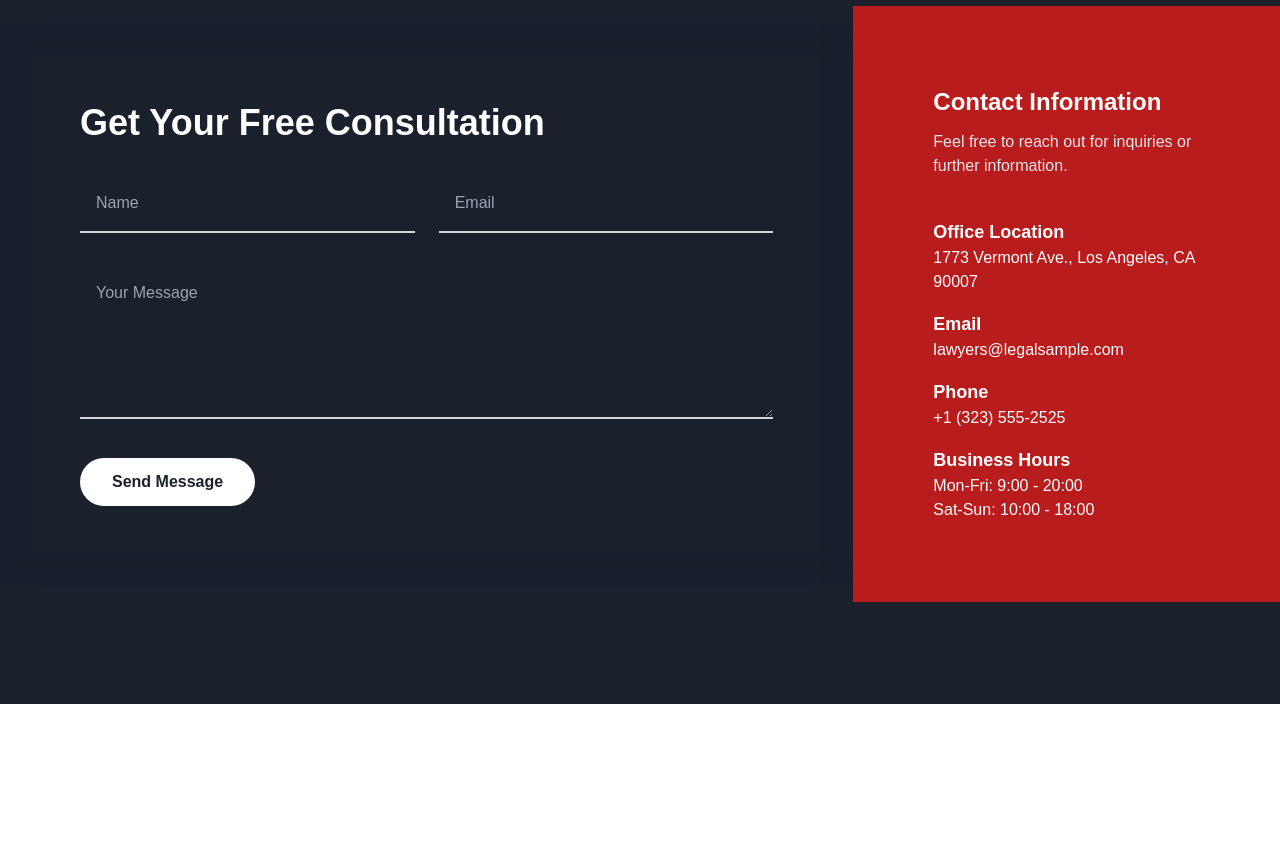
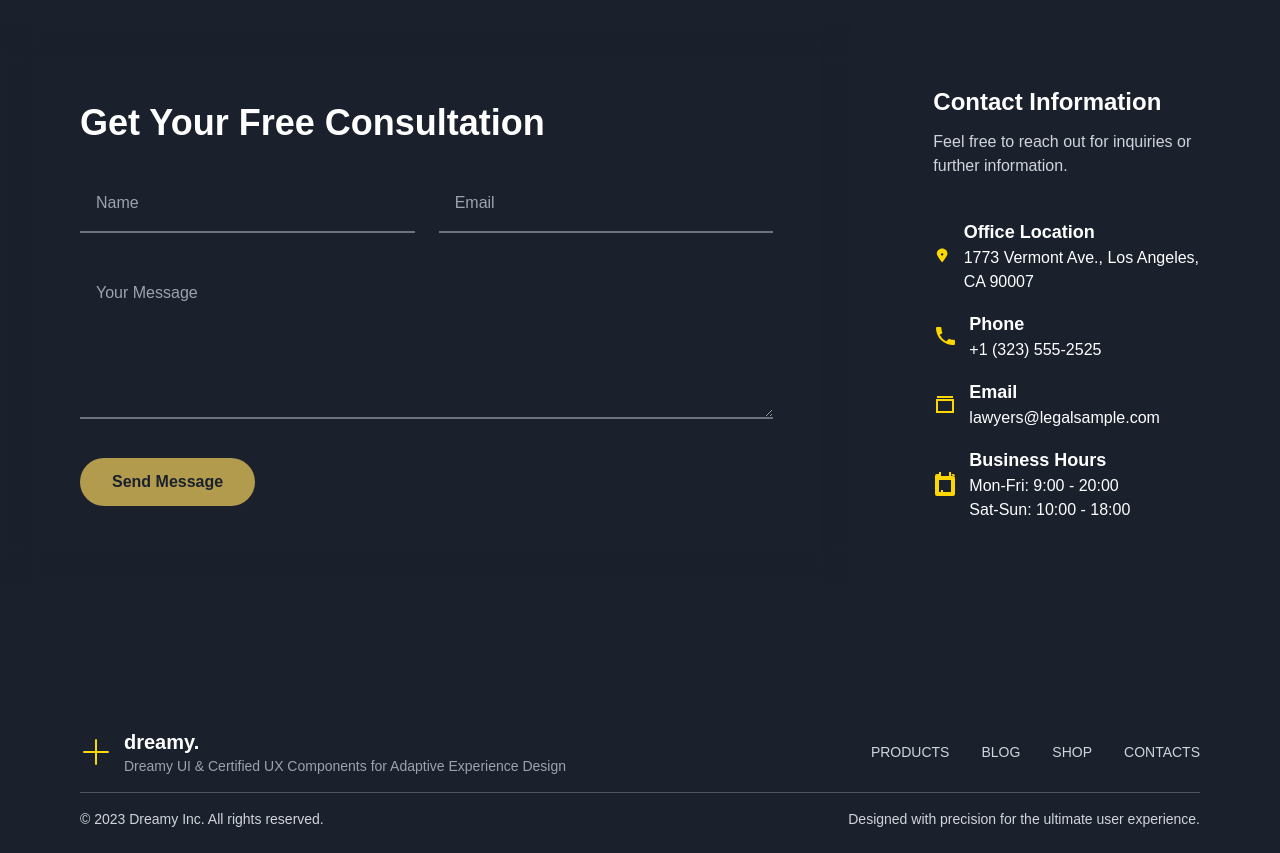
Before and after one commit to XplendevGit/lawyersv2, a Next.js app: page / in a window 1280 px wide. Shown: the part 2840-3693 px from the top of the page. Before the commit the page ends 3544 px from the top, so only its background shows below. Built offline with nearby package versions, Linux system fonts and the light colour scheme.

Commit message:
updates v.0.1

```diff
--- a/app/components/ContactSection.tsx
+++ b/app/components/ContactSection.tsx
@@ -35,7 +35,7 @@ export default function ContactSection() {
               placeholder="Name"
               value={formData.name}
               onChange={handleChange}
-              className="w-full lg:w-1/2 p-4 bg-transparent border-b-2 border-gray-300 focus:outline-none placeholder-gray-400 text-white"
+              className="w-full lg:w-1/2 p-4 bg-transparent border-b-2 border-gray-500 focus:outline-none placeholder-gray-400 text-white"
             />
             <input
               type="email"
@@ -43,7 +43,7 @@ export default function ContactSection() {
               placeholder="Email"
               value={formData.email}
               onChange={handleChange}
-              className="w-full lg:w-1/2 p-4 bg-transparent border-b-2 border-gray-300 focus:outline-none placeholder-gray-400 text-white"
+              className="w-full lg:w-1/2 p-4 bg-transparent border-b-2 border-gray-500 focus:outline-none placeholder-gray-400 text-white"
             />
           </div>
           <textarea
@@ -51,13 +51,13 @@ export default function ContactSection() {
             placeholder="Your Message"
             value={formData.message}
             onChange={handleChange}
-            className="w-full p-4 bg-transparent border-b-2 border-gray-300 focus:outline-none placeholder-gray-400 text-white"
+            className="w-full p-4 bg-transparent border-b-2 border-gray-500 focus:outline-none placeholder-gray-400 text-white"
             rows={5}
           ></textarea>
           <div className="flex justify-center lg:justify-start">
             <button
               type="submit"
-              className="bg-white text-dark-blue font-semibold py-3 px-8 rounded-full hover:bg-gray-100 transition"
+              className="bg-gold-dark text-dark-blue font-semibold py-3 px-8 rounded-full hover:bg-gold-light transition"
             >
               Send Message
             </button>
@@ -67,34 +67,74 @@ export default function ContactSection() {
 
       {/* Contact Info Section */}
       <motion.div
-        className="lg:w-1/3 p-10 lg:p-20 bg-red-700 space-y-8 lg:space-y-10 text-white"
+        className="lg:w-1/3 p-10 lg:p-20 bg-dark-gray text-white space-y-8 lg:space-y-10"
         initial={{ opacity: 0, x: 50 }}
         animate={{ opacity: 1, x: 0 }}
         transition={{ duration: 0.5 }}
       >
         <div className="space-y-3">
           <h3 className="text-2xl font-bold">Contact Information</h3>
-          <p className="text-gray-200">Feel free to reach out for inquiries or further information.</p>
+          <p className="text-gray-300">Feel free to reach out for inquiries or further information.</p>
         </div>
         <div className="space-y-4">
+          <div className="flex items-center space-x-3">
+            <svg
+              xmlns="http://www.w3.org/2000/svg"
+              fill="#FFD700"
+              viewBox="0 0 24 24"
+              className="w-6 h-6"
+            >
+              <path d="M12 2C8.13 2 5 5.13 5 9c0 3.09 3.84 6.64 6.23 10.69.4.66 1.14.66 1.54 0C15.16 15.64 19 12.09 19 9c0-3.87-3.13-7-7-7zm0 9.5c-.83 0-1.5-.67-1.5-1.5S11.17 8.5 12 8.5s1.5.67 1.5 1.5S12.83 11.5 12 11.5z" />
+            </svg>
             <div>
               <h4 className="text-lg font-semibold">Office Location</h4>
               <p>1773 Vermont Ave., Los Angeles, CA 90007</p>
             </div>
+          </div>
+          <div className="flex items-center space-x-3">
+            <svg
+              xmlns="http://www.w3.org/2000/svg"
+              fill="#FFD700"
+              viewBox="0 0 24 24"
+              className="w-6 h-6"
+            >
+              <path d="M6.62 10.79a15.72 15.72 0 006.59 6.59l2.2-2.2a1 1 0 011.14-.23 11.64 11.64 0 004.4.85 1 1 0 011 1V20a1 1 0 01-1 1A17 17 0 013 4a1 1 0 011-1h3.37a1 1 0 011 1 11.64 11.64 0 00.85 4.4 1 1 0 01-.23 1.14z" />
+            </svg>
+            <div>
+              <h4 className="text-lg font-semibold">Phone</h4>
+              <p>+1 (323) 555-2525</p>
+            </div>
+          </div>
+          <div className="flex items-center space-x-3">
+            <svg
+              xmlns="http://www.w3.org/2000/svg"
+              fill="#FFD700"
+              viewBox="0 0 24 24"
+              className="w-6 h-6"
+            >
+              <path d="M4 4h16v2H4zM3 7h18v14H3zm2 2v10h14V9z" />
+            </svg>
             <div>
               <h4 className="text-lg font-semibold">Email</h4>
               <p>lawyers@legalsample.com</p>
             </div>
-          <div>
-            <h4 className="text-lg font-semibold">Phone</h4>
-            <p>+1 (323) 555-2525</p>
           </div>
+          <div className="flex items-center space-x-3">
+            <svg
+              xmlns="http://www.w3.org/2000/svg"
+              fill="#FFD700"
+              viewBox="0 0 24 24"
+              className="w-6 h-6"
+            >
+              <path d="M8 2v2h8V2H8zm2 18v-2H8v2h2zm8-18v2h2a2 2 0 012 2v16a2 2 0 01-2 2h-2v2h-2v-2H8v2H6v-2H4a2 2 0 01-2-2V4a2 2 0 012-2h2V0h2v2h8V0h2v2h2a2 2 0 012 2h-2zm0 18V8H6v12h12z" />
+            </svg>
             <div>
               <h4 className="text-lg font-semibold">Business Hours</h4>
               <p>Mon-Fri: 9:00 - 20:00</p>
               <p>Sat-Sun: 10:00 - 18:00</p>
             </div>
           </div>
+        </div>
       </motion.div>
     </section>
   );
--- a/app/components/ExperienceSection.tsx
+++ b/app/components/ExperienceSection.tsx
@@ -20,10 +20,10 @@ export default function ExperienceSection() {
           Experienced <span className="text-gold-dark">And Trusted</span>
         </h2>
         <p className="mt-4 text-gray-700 text-lg">
-        Our attorneys think like business people, with extensive backgrounds in both law and business. This unique perspective helps us address the complex challenges our clients face in achieving success and growth. We provide strategic, proactive solutions tailored to each clients needs, building strong, lasting relationships founded on trust and integrity.
+          Our attorneys think like business people, with extensive backgrounds in both law and business. This unique perspective helps us address the complex challenges our clients face in achieving success and growth. We provide strategic, proactive solutions tailored to each clients needs, building strong, lasting relationships founded on trust and integrity.
         </p>
         <p className="text-gray-700 text-lg">
-        Our commitment to excellence empowers clients to operate with confidence, knowing they have a legal partner dedicated to their long-term success and prepared to anticipate and prevent potential challenges.
+          Our commitment to excellence empowers clients to operate with confidence, knowing they have a legal partner dedicated to their long-term success and prepared to anticipate and prevent potential challenges.
         </p>
 
         {/* Icon Section */}
@@ -94,12 +94,12 @@ export default function ExperienceSection() {
 
       {/* Image Section */}
       <motion.div
-        className="lg:w-1/2 mt-10 lg:mt-0"
+        className="lg:w-1/2 mt-10 lg:mt-0 flex justify-center"
         initial={{ opacity: 0, x: 50 }}
         animate={{ opacity: 1, x: 0 }}
         transition={{ duration: 0.5 }}
       >
-        <div className="relative w-full h-80 lg:h-full bg-transparent overflow-hidden flex justify-center object-center mx-auto">
+        <div className="relative w-3/4 md:w-1/2 lg:w-full h-80 lg:h-[500px] rounded-lg overflow-hidden justify-center flex">
           <Image
             src="https://i.postimg.cc/rmwFPnrW/trust-2.png"
             alt="Experienced Lawyer"
--- a/app/components/Footer.tsx
+++ b/app/components/Footer.tsx
@@ -1,10 +1,65 @@
-import React from 'react'
+// components/Header.tsx
+"use client";
+import { motion } from "framer-motion";
 
+export default function Header() {
+  return (
+    <header className="bg-dark-blue text-gray-300 py-6 px-4 md:px-10 lg:px-20">
+      <div className="flex flex-col md:flex-row items-center justify-between">
+        {/* Logo and Description */}
+        <motion.div
+          className="flex items-center space-x-3 mb-4 md:mb-0"
+          initial={{ opacity: 0, x: -30 }}
+          animate={{ opacity: 1, x: 0 }}
+          transition={{ duration: 0.5 }}
+        >
+          {/* Logo Icon */}
+          <div className="w-8 h-8">
+            <svg
+              xmlns="http://www.w3.org/2000/svg"
+              fill="none"
+              viewBox="0 0 24 24"
+              strokeWidth="1.5"
+              stroke="#FFD700" // Dorado para el icono
+              className="w-full h-full"
+            >
+              <path
+                strokeLinecap="round"
+                strokeLinejoin="round"
+                d="M12 3v18m9-9H3"
+              />
+            </svg>
+          </div>
+          {/* Brand Name and Description */}
+          <div>
+            <h1 className="text-white text-xl font-semibold">dreamy.</h1>
+            <p className="text-sm text-gray-400">
+              Dreamy UI & Certified UX Components for Adaptive Experience Design
+            </p>
+          </div>
+        </motion.div>
 
-const Footer = () => {
-  return (
-    <div>Footer</div>
-  )
+        {/* Navigation Links */}
+        <motion.nav
+          className="flex space-x-8 text-sm"
+          initial={{ opacity: 0, x: 30 }}
+          animate={{ opacity: 1, x: 0 }}
+          transition={{ duration: 0.5 }}
+        >
+          <a href="#" className="hover:text-gold-dark transition">PRODUCTS</a>
+          <a href="#" className="hover:text-gold-dark transition">BLOG</a>
+          <a href="#" className="hover:text-gold-dark transition">SHOP</a>
+          <a href="#" className="hover:text-gold-dark transition">CONTACTS</a>
+        </motion.nav>
+      </div>
+
+      {/* Footer Divider and Rights Section */}
+      <div className="mt-4 border-t border-gray-600 pt-4 text-sm flex justify-between">
+        <p>© 2023 Dreamy Inc. All rights reserved.</p>
+        <p className="hidden md:block">
+          Designed with precision for the ultimate user experience.
+        </p>
+      </div>
+    </header>
+  );
 }
-
-export default Footer
--- a/app/page.tsx
+++ b/app/page.tsx
@@ -5,6 +5,7 @@ import Hero from "./components/Hero";
 import BannerStats from "./components/BannerStats";
 import ExperienceSection from "./components/ExperienceSection";
 import ContactSection from "./components/ContactSection";
+import Footer from "./components/Footer";
 
 export default function Home() {
   return (
@@ -28,6 +29,9 @@ export default function Home() {
     <ContactSection>
     </ContactSection>
 
+    <Footer>
+    </Footer>
+
     </>
   );
 }
```
Lines whose indentation alone changed are shown as unchanged.
